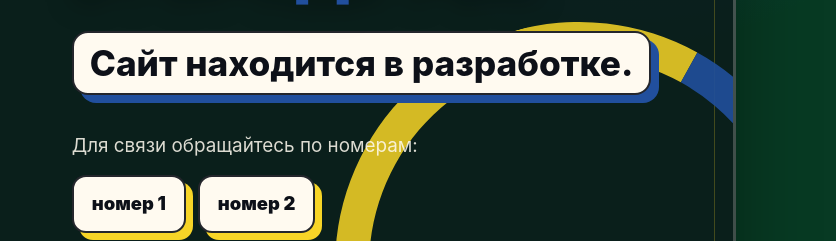
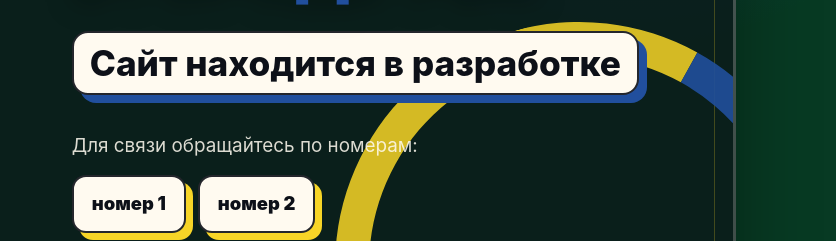
Before and after one commit to shtirlizc/portfolio, an Astro site: page /capo in a window 1280 px wide. Shown: the part 421-662 px from the top of the page, 444-1280 px from the left. Built offline with nearby package versions, Linux system fonts and the light colour scheme; Astro itself is replaced by a stand-in of ours.

Commit message:
remove extra dot

```diff
--- a/src/pages/capo.astro
+++ b/src/pages/capo.astro
@@ -28,7 +28,7 @@ const page = {
       <div class="capoeira-content">
         <p class="capoeira-kicker">Cordao de Ouro Capoeira</p>
         <h1 id="capoeira-title">Школа капоэйры в&nbsp;городе Уфа</h1>
-        <p class="capoeira-lead">Сайт находится в разработке.</p>
+        <p class="capoeira-lead">Сайт находится в разработке</p>
 
         <div class="capoeira-contacts" aria-label="Контакты школы">
           <p>Для связи обращайтесь по номерам:</p>
```
